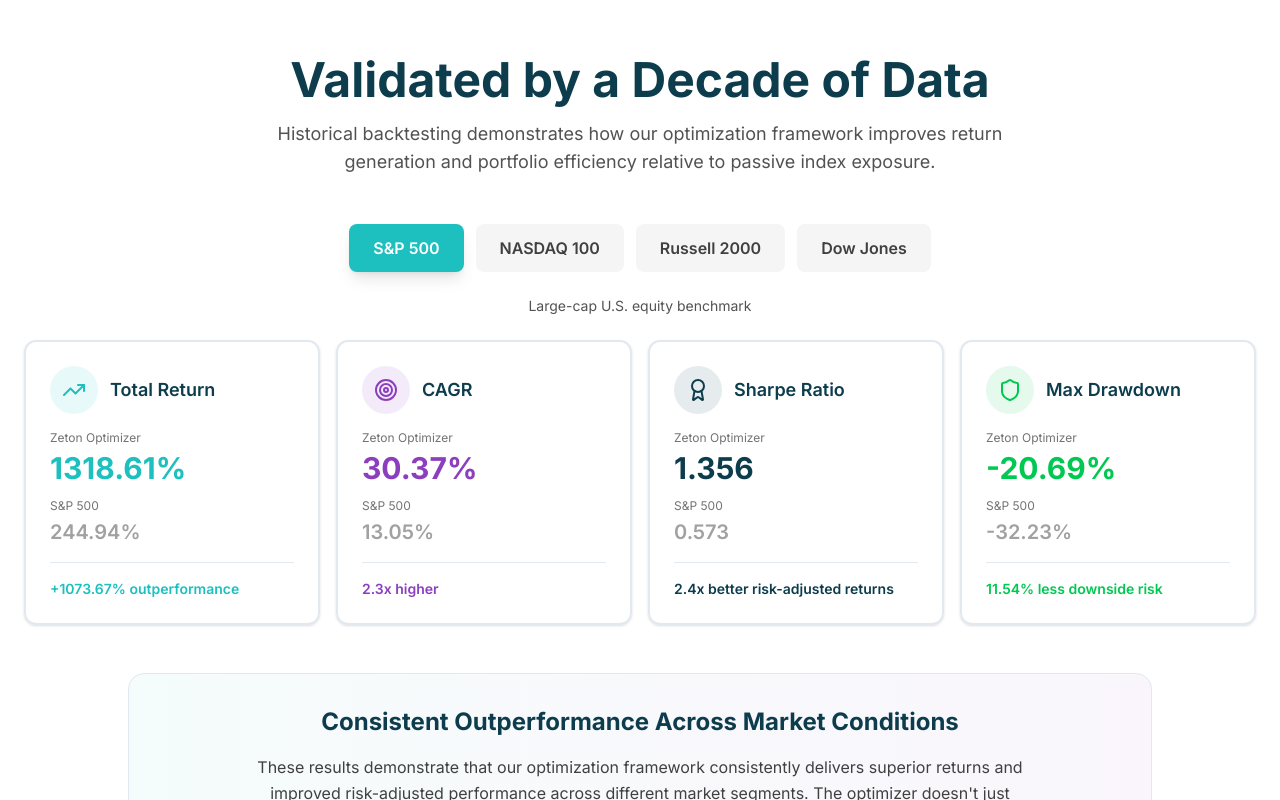
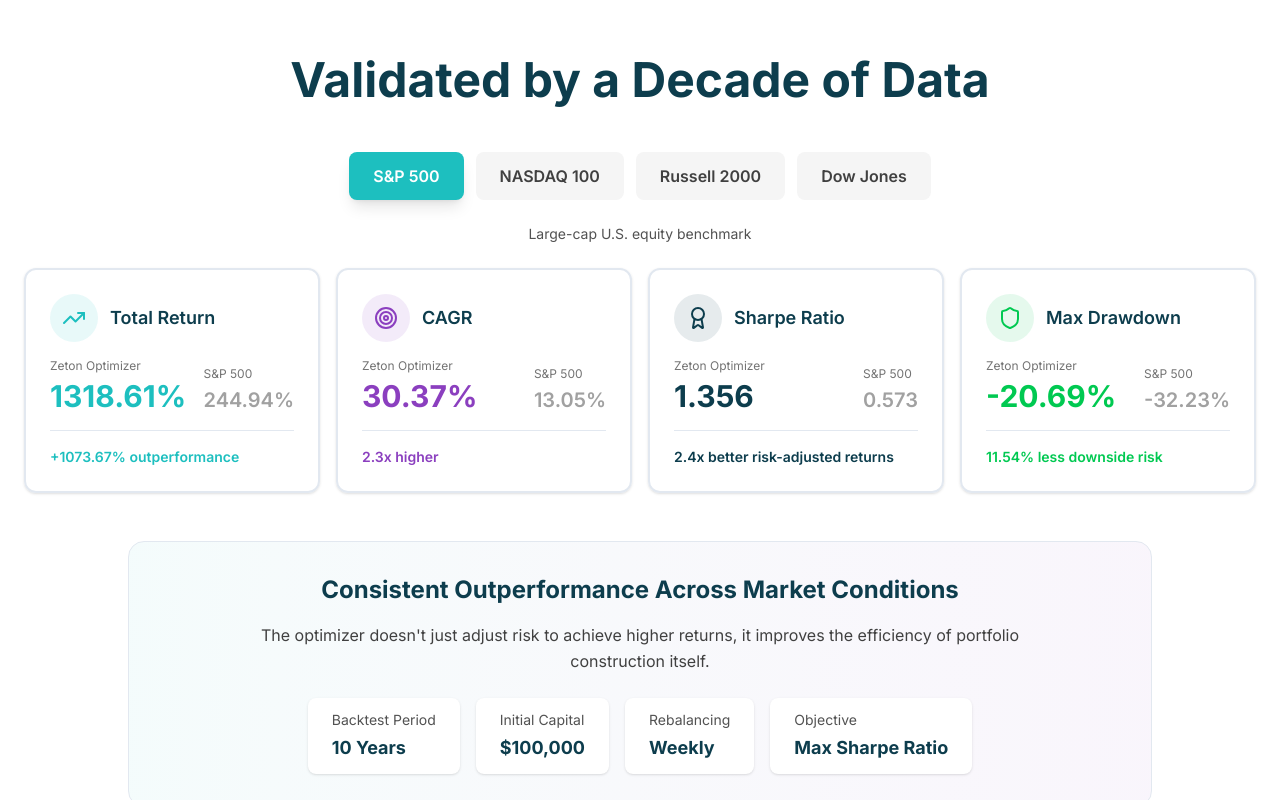
Before and after one commit to priya-kundu-quant-ai-research/aquon-website, a Next.js app: page / in a window 1280 px wide. Shown: the part 1640-2440 px from the top of the page. Built offline with nearby package versions, Linux system fonts and the light colour scheme.

Commit message:
metrics placement change

```diff
--- a/src/components/sections/homepage/QuantifiedImpact.tsx
+++ b/src/components/sections/homepage/QuantifiedImpact.tsx
@@ -71,10 +71,10 @@ export const QuantifiedImpact = () => {
           <h2 className="text-4xl md:text-5xl font-bold text-deep-navy mb-4">
             Validated by a Decade of Data
           </h2>
-          <p className="text-neutral-600 text-lg max-w-3xl mx-auto">
+          {/* <p className="text-neutral-600 text-lg max-w-3xl mx-auto">
             Historical backtesting demonstrates how our optimization framework improves return
             generation and portfolio efficiency relative to passive index exposure.
-          </p>
+          </p> */}
         </motion.div>
 
         {/* Benchmark Selector */}
@@ -130,7 +130,7 @@ export const QuantifiedImpact = () => {
                 </div>
                 <h3 className="text-lg font-semibold text-deep-navy">Total Return</h3>
               </div>
-              <div className="space-y-3">
+              <div className="flex items-end justify-between gap-4">
                 <div>
                   <p className="text-xs text-neutral-500 mb-1">Zeton Optimizer</p>
                   <p className="text-3xl font-bold text-vibrant-teal">
@@ -161,7 +161,7 @@ export const QuantifiedImpact = () => {
                 </div>
                 <h3 className="text-lg font-semibold text-deep-navy">CAGR</h3>
               </div>
-              <div className="space-y-3">
+              <div className="flex items-end justify-between gap-4">
                 <div>
                   <p className="text-xs text-neutral-500 mb-1">Zeton Optimizer</p>
                   <p className="text-3xl font-bold text-rich-purple">
@@ -195,7 +195,7 @@ export const QuantifiedImpact = () => {
                 </div>
                 <h3 className="text-lg font-semibold text-deep-navy">Sharpe Ratio</h3>
               </div>
-              <div className="space-y-3">
+              <div className="flex items-end justify-between gap-4">
                 <div>
                   <p className="text-xs text-neutral-500 mb-1">Zeton Optimizer</p>
                   <p className="text-3xl font-bold text-deep-navy">
@@ -226,7 +226,7 @@ export const QuantifiedImpact = () => {
                 </div>
                 <h3 className="text-lg font-semibold text-deep-navy">Max Drawdown</h3>
               </div>
-              <div className="space-y-3">
+              <div className="flex items-end justify-between gap-4">
                 <div>
                   <p className="text-xs text-neutral-500 mb-1">Zeton Optimizer</p>
                   <p className="text-3xl font-bold text-green-500">
@@ -262,9 +262,7 @@ export const QuantifiedImpact = () => {
               Consistent Outperformance Across Market Conditions
             </h3>
             <p className="text-neutral-700 leading-relaxed max-w-3xl mx-auto">
-              These results demonstrate that our optimization framework consistently delivers superior
-              returns and improved risk-adjusted performance across different market segments. The
-              optimizer doesn't just increase risk to achieve higher returns—it improves the efficiency
+              The optimizer doesn't just adjust risk to achieve higher returns, it improves the efficiency
               of portfolio construction itself.
             </p>
           </div>
```
